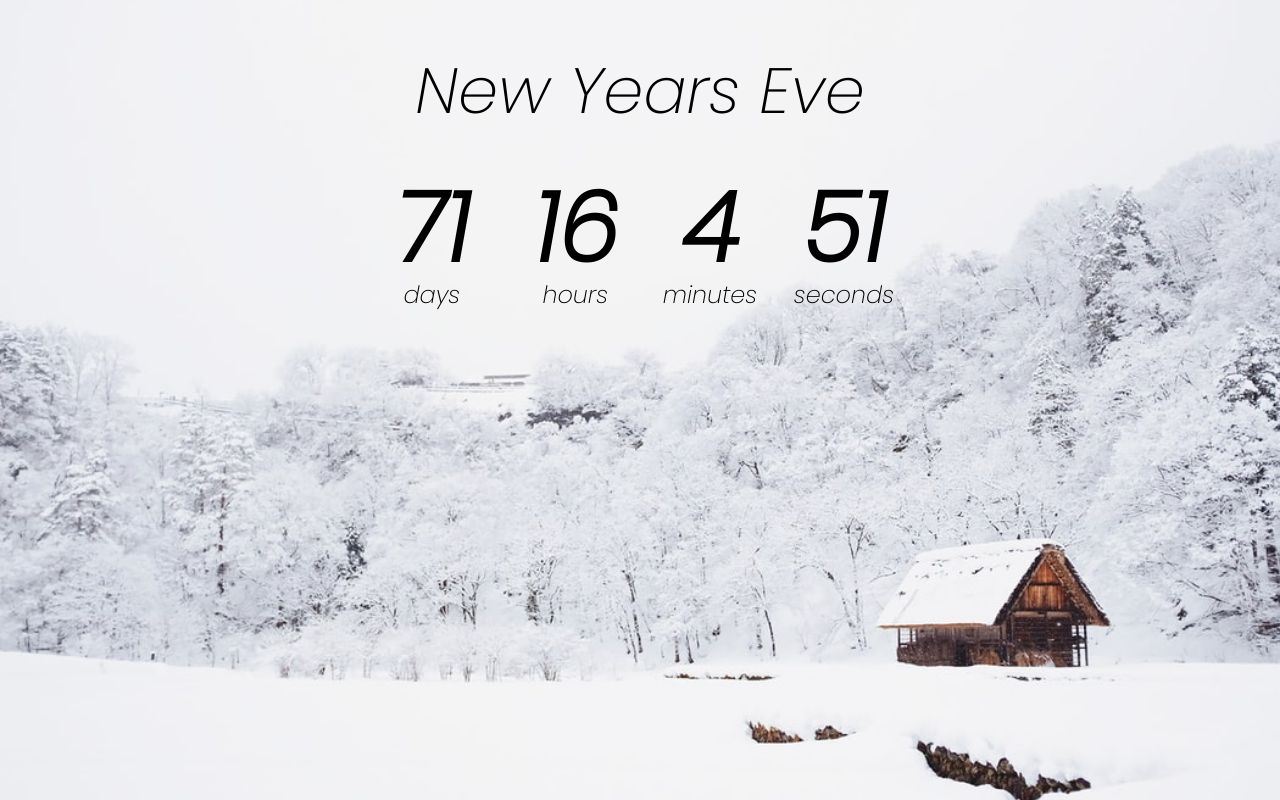
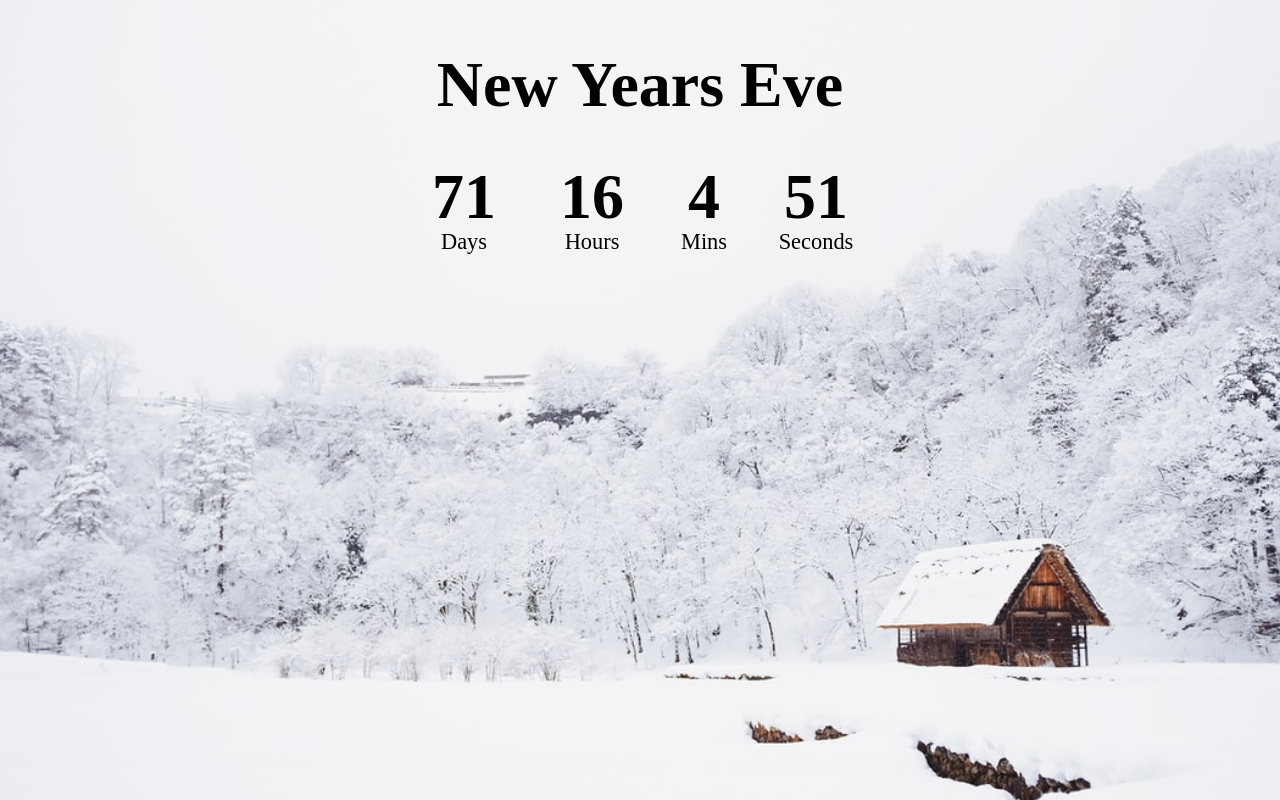
Before and after one commit to izharabbasi/CountDown-Timer, a plain HTML site: page countDownTimer/index.html in a window 1280 px wide. Drawn offline with Linux system fonts and the light colour scheme.

Commit message:
complete project 1

```diff
--- a/countDownTimer/app.css
+++ b/countDownTimer/app.css
@@ -1,34 +1,31 @@
-
 * {
     box-sizing: border-box;
 }
 
 body{
     background-image: url('images/snow1.jpg');
-    min-height: 100vh;
+    background-position: center center;
     background-size: cover;
     display: flex;
     flex-direction: column;
+    text-align: center;
     align-items: center;
-    background-position: center center;
-    font-family: 'Poppins', sans-serif;
-    margin: 0;
+    min-height: 100vh;
+    margin: 0%;
 }
 
-h1 {
-    font-weight: normal;
+h1{
     font-size: 4rem;
-
+    margin-top: 3rem;
 }
 
 .container{
     display: flex;
-
 }
 
-.bigtext{
+.big-text{
     font-weight: bold;
-    font-size: 6rem;
+    font-size: 4rem;
     line-height: 1;
     margin: 0 2rem;
 }
@@ -38,5 +35,5 @@ h1 {
 }
 
 .countdown span{
-    font-size: 1.5rem;
+    font-size: 1.4rem;
 }
--- a/countDownTimer/app.js
+++ b/countDownTimer/app.js
@@ -1,31 +1,27 @@
 const daysEl = document.getElementById('days');
-const hoursEl= document.getElementById('hours');
-const minutesEl = document.getElementById('minutes');
+const hoursEl = document.getElementById('hours');
+const minsEL = document.getElementById('mins');
 const secondsEl = document.getElementById('seconds');
-
-
 
 const newYears = '1 Jan 2021'
 
-function countDown(){
+function newYearEve(){
     const newYearDate = new Date(newYears);
-    const currntDate = new Date();
+    const CurrentDate = new Date();
 
-    const totalSeconds = (newYearDate - currntDate) / 1000;
+    const totalSeconds = (newYearDate - CurrentDate) / 1000;
 
-    const days = Math.floor(totalSeconds / 3600 /24);
+    const days = Math.floor(totalSeconds / 3600 / 24);
     const hours = Math.floor(totalSeconds / 3600) % 24;
     const minutes = Math.floor(totalSeconds / 60) % 60;
     const seconds = Math.floor(totalSeconds) % 60;
 
     daysEl.innerHTML = days;
     hoursEl.innerHTML = hours;
-    minutesEl.innerHTML = minutes;
+    minsEL.innerHTML = minutes;
     secondsEl.innerHTML = seconds;
-
-
 }
 
-countDown()
+newYearEve()
 
-setInterval(countDown, 1000)
+setInterval(newYearEve, 1000)
--- a/countDownTimer/index.html
+++ b/countDownTimer/index.html
@@ -12,23 +12,23 @@
 
     <div class="container">
         <div class="countdown days-c">
-            <p class="bigtext" id="days">0</p>
-            <span>days</span>
+            <p class="big-text" id="days">0</p>
+            <span>Days</span>
         </div>
 
         <div class="countdown hours-c">
-            <p class="bigtext" id="hours">0</p>
-            <span>hours</span>
+            <p class="big-text" id="hours">0</p>
+            <span>Hours</span>
         </div>
 
-        <div class="countdown minutes-c">
-            <p class="bigtext" id="minutes">0</p>
-            <span>minutes</span>
+        <div class="countdown mins-c">
+            <p class="big-text" id="mins">0</p>
+            <span>Mins</span>
         </div>
 
         <div class="countdown seconds-c">
-            <p class="bigtext" id="seconds">0</p>
-            <span>seconds</span>
+            <p class="big-text" id="seconds">0</p>
+            <span>Seconds</span>
         </div>
     </div>
 </body>
```
